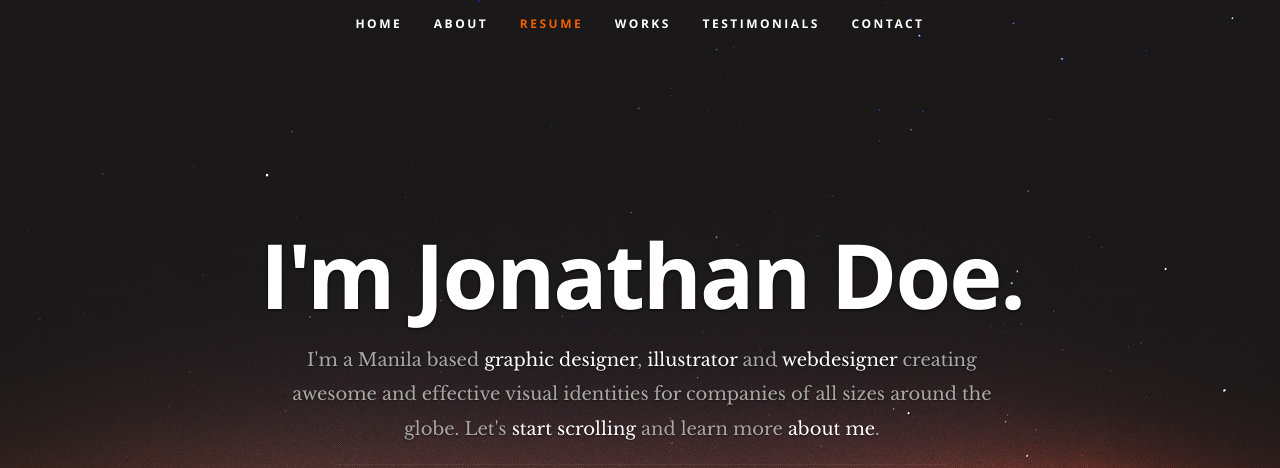
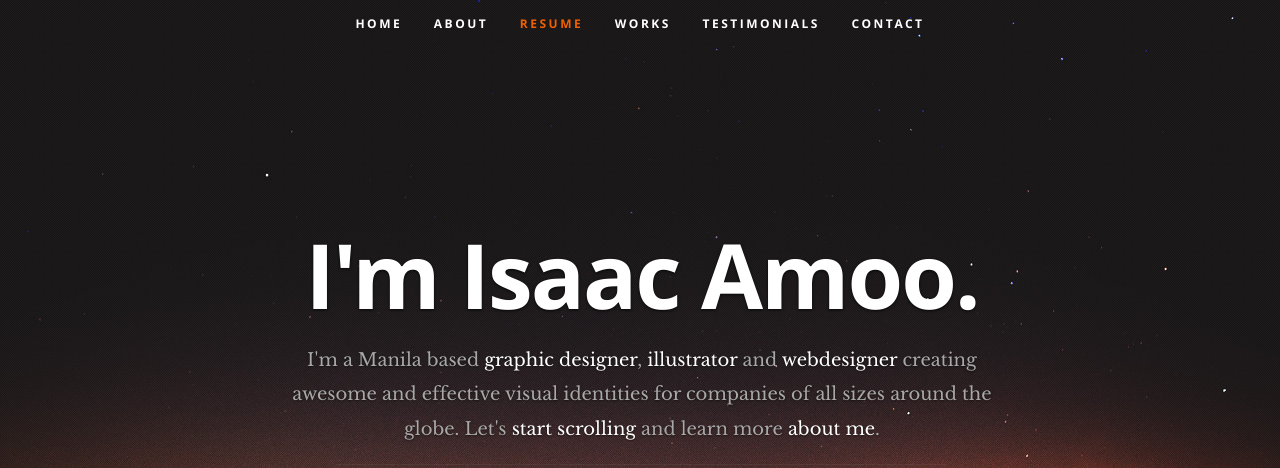
Before and after one commit to Isaacbrownn/Cloud-Resume-Challenge, a plain HTML site: page frontend/index.html in a window 1280 px wide. Shown: the top 468 px of the page. Drawn offline with nearby package versions, Linux system fonts and the light colour scheme.

Commit message:
added new

```diff
--- a/frontend/index.html
+++ b/frontend/index.html
@@ -56,7 +56,7 @@
 
       <div class="row banner">
          <div class="banner-text">
-            <h1 class="responsive-headline">I'm Jonathan Doe.</h1>
+            <h1 class="responsive-headline">I'm Isaac Amoo.</h1>
             <h3>I'm a Manila based <span>graphic designer</span>, <span>illustrator</span> and <span>webdesigner</span> creating awesome and
             effective visual identities for companies of all sizes around the globe. Let's <a class="smoothscroll" href="#about">start scrolling</a>
             and learn more <a class="smoothscroll" href="#about">about me</a>.</h3>
```
